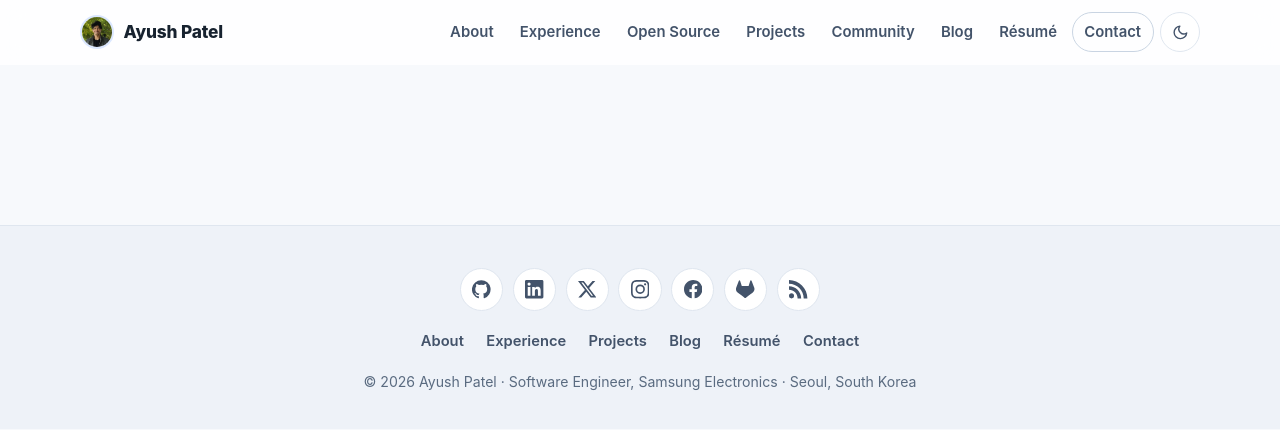
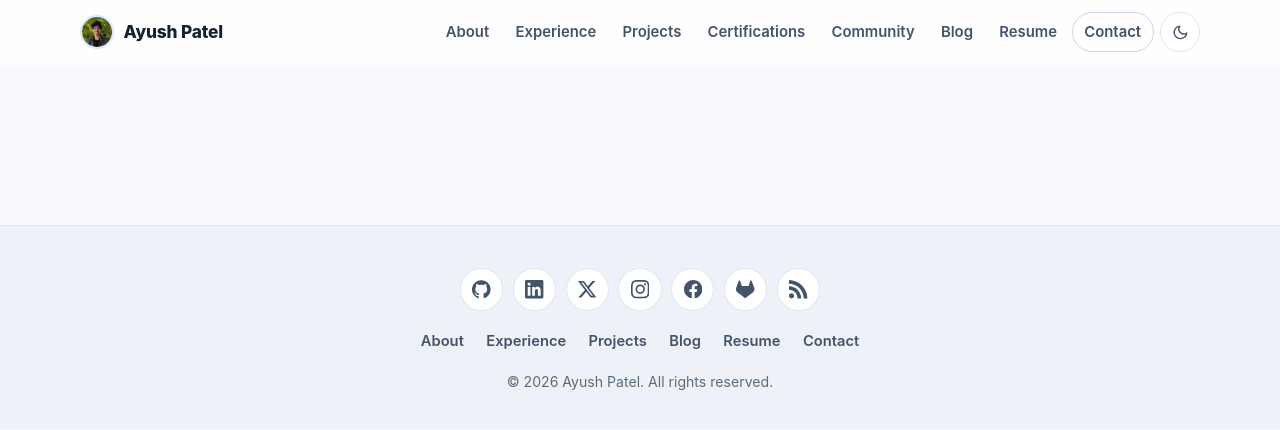
Before and after one commit to Ayush21298/ayush21298.github.io, a Jekyll site: the page built from poc.html, in a window 1280 px wide. Shown: the top 430 px of the page. Built offline with Jekyll 4.4.1, drawn with Linux system fonts in a browser that asks for light colours.

Commit message:
Add Certifications nav, fix copyright and Resume label
Signed-off-by: Ayush Patel <patel.ayush08@gmail.com>

```diff
--- a/_includes/footer.html
+++ b/_includes/footer.html
@@ -8,9 +8,9 @@
       <li><a href="/#experience">Experience</a></li>
       <li><a href="/#projects">Projects</a></li>
       <li><a href="/blog/">Blog</a></li>
-      <li><a href="/CV.pdf" target="_blank" rel="noopener">Résumé</a></li>
+      <li><a href="/CV.pdf" target="_blank" rel="noopener">Resume</a></li>
       <li><a href="/#contact">Contact</a></li>
     </ul>
-    <p class="copyright">&copy; {{ site.time | date: '%Y' }} Ayush Patel · Software Engineer, Samsung Electronics · Seoul, South Korea</p>
+    <p class="copyright">&copy; {{ site.time | date: '%Y' }} Ayush Patel. All rights reserved.</p>
   </div>
 </footer>
--- a/_includes/nav.html
+++ b/_includes/nav.html
@@ -8,11 +8,11 @@
       <ul class="nav-menu" id="nav-menu">
         <li><a href="/#about">About</a></li>
         <li><a href="/#experience">Experience</a></li>
-        <li><a href="/#opensource">Open Source</a></li>
         <li><a href="/#projects">Projects</a></li>
+        <li><a href="/#certifications">Certifications</a></li>
         <li><a href="/#community">Community</a></li>
         <li><a href="/blog/">Blog</a></li>
-        <li><a href="/CV.pdf" target="_blank" rel="noopener">Résumé</a></li>
+        <li><a href="/CV.pdf" target="_blank" rel="noopener">Resume</a></li>
         <li><a class="nav-cta" href="/#contact">Contact</a></li>
       </ul>
       <button class="theme-toggle" type="button" aria-label="Switch between dark and light theme">
```
